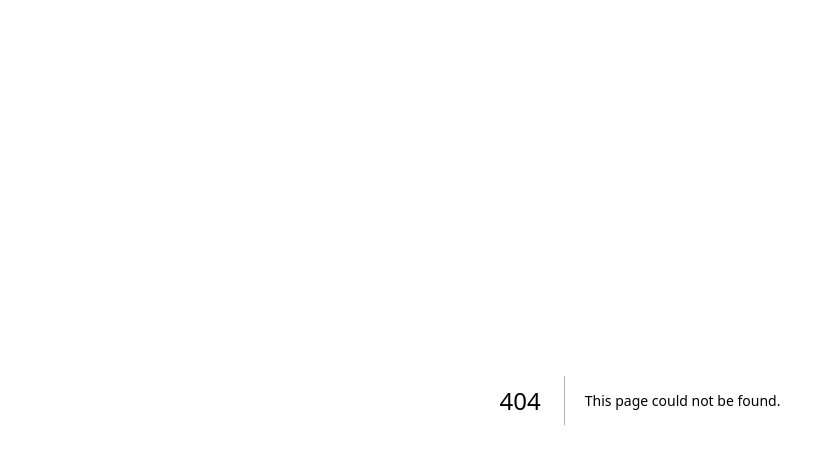
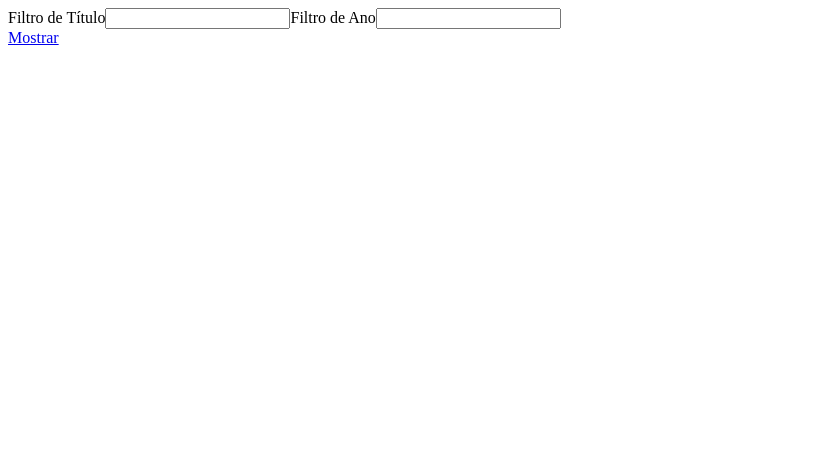
Before and after one commit to BrenoPorfirio/Pwebsite, a Next.js app: page /recipe17/movies33 in a window 1280 px wide. Before the commit this address had no page. Shown: the top 464 px of the page, without its empty margins (0-835 px from the left). Built offline with nearby package versions, Linux system fonts and the light colour scheme.

Commit message:
add recipe 17

```diff
--- a/pages/index.js
+++ b/pages/index.js
@@ -34,6 +34,11 @@ export default function Home() {
           <br />
           <a href="/recipe16/searchmovies/[key].js" target="_blank">
             Receita 16--Busca por Key
+          </a>
+        </li>
+        <li>
+          <a href="/recipe17/movies33" target="_blank">
+            Receita 17
           </a>
         </li>
       </ul>
--- /dev/null
+++ b/pages/recipe17/movies33.js
@@ -0,0 +1,144 @@
+import useSWR from 'swr';
+import { useState } from 'react';
+
+export function TheForm({ onSubmit }) {
+    const handleKeyPress = (e) => {
+        if (e.key === 'Enter') {
+            e.preventDefault();
+            onSubmit();
+        }
+    };
+
+    return (
+        <div>
+            <form>
+                <label htmlFor="titleSearchString">Filtro de Título</label>
+                <input
+                    id="titleSearchString"
+                    name="titleSearchString"
+                    type="text"
+                    autoComplete="true"
+                    onKeyPress={handleKeyPress}
+                />
+
+                <label htmlFor="yearSearchString">Filtro de Ano</label>
+                <input
+                    id="yearSearchString"
+                    name="yearSearchString"
+                    type="text"
+                    autoComplete="true"
+                    onKeyPress={handleKeyPress}
+                />
+            </form>
+        </div>
+    );
+}
+
+export function TheMovies({ data, show, sortDirection, toggleSort }) {
+    if (!show) return <div></div>;
+
+    if (!data || !data.Search) return <div></div>;
+    if (data.error) return <div>falha na pesquisa</div>;
+    if (data.Search === '') return <div>carregando...</div>;
+
+    const sortedMovies = [...data.Search].sort((a, b) => {
+        const titleA = a.Title.toLowerCase();
+        const titleB = b.Title.toLowerCase();
+
+        if (sortDirection === 'asc') {
+            return titleA.localeCompare(titleB);
+        } else {
+            return titleB.localeCompare(titleA);
+        }
+    });
+
+    return (
+        <div>
+            <button onClick={toggleSort}>
+                Ordenar por Título ({sortDirection === 'asc' ? 'Crescente' : 'Decrescente'})
+            </button>
+            {sortedMovies.map((m) => (
+                <div key={m.imdbID}>
+                    {m.Title} --- {m.Year}
+                </div>
+            ))}
+        </div>
+    );
+}
+
+export function TheLink({ url, handler }) {
+    return (
+        <div>
+            <a href="/movies3.js" onClick={handler}>
+                {url === '' ? 'Mostrar' : 'Ocultar'}
+            </a>
+        </div>
+    );
+}
+
+export default function MoviesAdvanced() {
+    const [state, setState] = useState({
+        url: '',
+        titleSearchString: '',
+        yearSearchString: '',
+        sortDirection: 'asc',
+    });
+
+    const { data, error } = useSWR(
+        state.url,
+        async (u) => {
+            if (!state.url) return { Search: '' };
+            const queryString = `s=${state.titleSearchString}&y=${state.yearSearchString}`;
+            const res = await fetch(`${state.url}/?apiKey=ca98445&${queryString}`);
+            const json = await res.json();
+            return json;
+        },
+        {
+            revalidateOnFocus: false,
+        }
+    );
+
+    const onClickHandler = (e) => {
+        e.preventDefault();
+        toggleVisibility();
+    };
+
+    const onSubmitHandler = () => {
+        let titleSearchString = document.getElementById('titleSearchString').value;
+        let yearSearchString = document.getElementById('yearSearchString').value;
+
+        if (!titleSearchString.trim()) {
+            alert('O campo de título não pode estar vazio!');
+            return;
+        }
+
+        setState({
+            url: state.url === '' ? 'https://www.omdbapi.com' : '',
+            titleSearchString,
+            yearSearchString,
+            sortDirection: state.sortDirection,
+        });
+    };
+
+    const toggleVisibility = () => {
+        setState({ ...state, url: state.url === '' ? 'https://www.omdbapi.com' : '' });
+    };
+
+    const toggleSort = () => {
+        const newSortDirection = state.sortDirection === 'asc' ? 'desc' : 'asc';
+        setState({ ...state, sortDirection: newSortDirection });
+    };
+
+    return (
+        <div>
+            <TheForm onSubmit={onSubmitHandler} />
+            <TheLink url={state.url} handler={onClickHandler} />
+            <TheMovies
+                data={data ? data : { Search: '' }}
+                show={state.url !== ''}
+                sortDirection={state.sortDirection}
+                toggleSort={toggleSort}
+            />
+        </div>
+    );
+}
```
